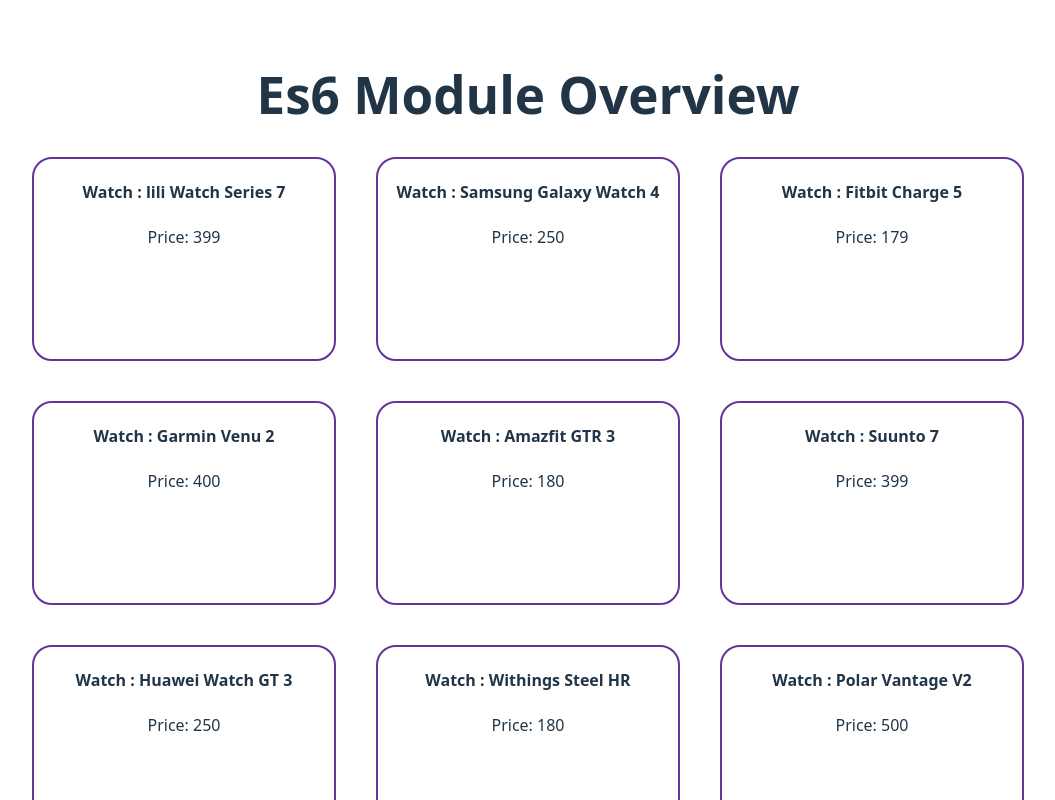
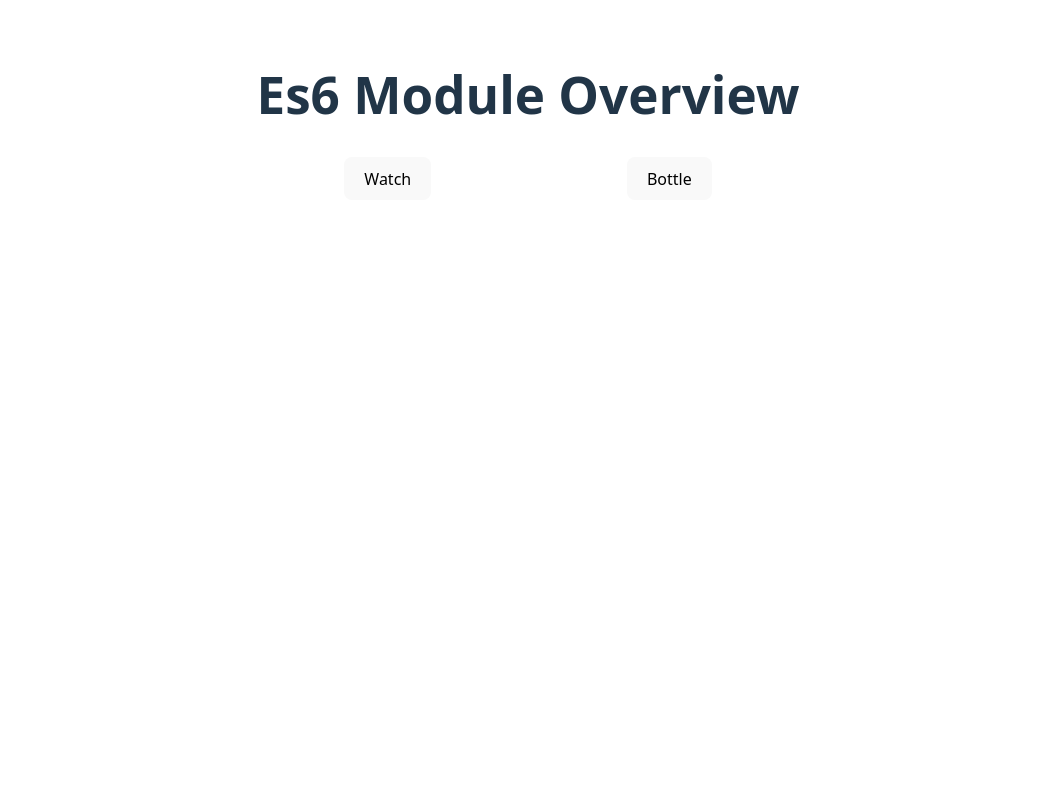
Before and after one commit to sadhin28/es6-module-overview, a React (Vite) app: page / in a window 1280 px wide. Shown: the top 800 px of the page, without its empty margins (112-1167 px from the left). Built offline with nearby package versions, Linux system fonts and the light colour scheme.

Commit message:
add es6 button

```diff
--- a/src/App.jsx
+++ b/src/App.jsx
@@ -12,34 +12,19 @@
 
     })
   },[])
-  // const watches =[
-  //   { "id": 1, "name": "Apple Watch Series 7", "price": 399, "img": "https://upload.wikimedia.org/wikipedia/commons/thumb/d/d7/Apple_Watch_Series_7_Aluminum_Green.png/800px-Apple_Watch_Series_7_Aluminum_Green.png" },
-  //   { "id": 2, "name": "Samsung Galaxy Watch 4", "price": 250, "img": "https://upload.wikimedia.org/wikipedia/commons/thumb/0/0c/Samsung_Galaxy_Watch_4.png/800px-Samsung_Galaxy_Watch_4.png" },
-  //   { "id": 3, "name": "Fitbit Charge 5", "price": 179, "img": "https://upload.wikimedia.org/wikipedia/commons/thumb/4/47/Fitbit_Charge_5_%28White%29.png/800px-Fitbit_Charge_5_%28White%29.png" },
-  //   { "id": 4, "name": "Garmin Venu 2", "price": 400, "img": "https://upload.wikimedia.org/wikipedia/commons/thumb/c/cf/Garmin_Venu_2_Smartwatch.png/800px-Garmin_Venu_2_Smartwatch.png" },
-  //   { "id": 5, "name": "Amazfit GTR 3", "price": 180, "img": "https://upload.wikimedia.org/wikipedia/commons/thumb/4/42/Amazfit_GTR_3.png/800px-Amazfit_GTR_3.png" },
-  //   { "id": 6, "name": "Suunto 7", "price": 399, "img": "https://upload.wikimedia.org/wikipedia/commons/thumb/1/1e/Suunto_7_Watch.png/800px-Suunto_7_Watch.png" },
-  //   { "id": 7, "name": "Huawei Watch GT 3", "price": 250, "img": "https://upload.wikimedia.org/wikipedia/commons/thumb/c/c5/Huawei_Watch_GT_3.png/800px-Huawei_Watch_GT_3.png" },
-  //   { "id": 8, "name": "Withings Steel HR", "price": 180, "img": "https://upload.wikimedia.org/wikipedia/commons/thumb/2/29/Withings_Steel_HR.png/800px-Withings_Steel_HR.png" },
-  //   { "id": 9, "name": "Polar Vantage V2", "price": 500, "img": "https://upload.wikimedia.org/wikipedia/commons/thumb/d/da/Polar_Vantage_V2.png/800px-Polar_Vantage_V2.png" },
-  //   { "id": 10, "name": "Fossil Gen 5", "price": 295, "img": "https://upload.wikimedia.org/wikipedia/commons/thumb/f/fd/Fossil_Gen_5_Smartwatch.png/800px-Fossil_Gen_5_Smartwatch.png" },
-  //   { "id": 11, "name": "Samsung Galaxy Watch 5", "price": 300, "img": "https://upload.wikimedia.org/wikipedia/commons/thumb/9/94/Samsung_Galaxy_Watch_5_Pro.png/800px-Samsung_Galaxy_Watch_5_Pro.png" },
-  //   { "id": 12, "name": "Apple Watch SE", "price": 279, "img": "https://upload.wikimedia.org/wikipedia/commons/thumb/4/43/Apple_Watch_SE_2022.png/800px-Apple_Watch_SE_2022.png" },
-  //   { "id": 13, "name": "Garmin Forerunner 945", "price": 600, "img": "https://upload.wikimedia.org/wikipedia/commons/thumb/4/4b/Garmin_Forerunner_945.png/800px-Garmin_Forerunner_945.png" },
-  //   { "id": 14, "name": "Amazfit Bip U Pro", "price": 60, "img": "https://upload.wikimedia.org/wikipedia/commons/thumb/1/16/Amazfit_Bip_U_Pro.png/800px-Amazfit_Bip_U_Pro.png" },
-  //   { "id": 15, "name": "Fitbit Sense", "price": 299, "img": "https://upload.wikimedia.org/wikipedia/commons/thumb/4/43/Fitbit_Sense.png/800px-Fitbit_Sense.png" },
-  //   { "id": 16, "name": "Garmin Lily", "price": 199, "img": "https://upload.wikimedia.org/wikipedia/commons/thumb/6/65/Garmin_Lily.png/800px-Garmin_Lily.png" },
-  //   { "id": 17, "name": "Amazfit GTS 2", "price": 179, "img": "https://upload.wikimedia.org/wikipedia/commons/thumb/e/e4/Amazfit_GTS_2.png/800px-Amazfit_GTS_2.png" },
-  //   { "id": 18, "name": "Huawei Watch Fit", "price": 130, "img": "https://upload.wikimedia.org/wikipedia/commons/thumb/4/4e/Huawei_Watch_Fit.png/800px-Huawei_Watch_Fit.png" },
-  //   { "id": 19, "name": "Suunto 9 Peak", "price": 700, "img": "https://upload.wikimedia.org/wikipedia/commons/thumb/3/37/Suunto_9_Peak.png/800px-Suunto_9_Peak.png" },
-  //   { "id": 20, "name": "Garmin Venu Sq", "price": 200, "img": "https://upload.wikimedia.org/wikipedia/commons/thumb/2/29/Garmin_Venu_Sq.png/800px-Garmin_Venu_Sq.png" }
-  // ]
 
+  const handeledWatch=()=>{
+
+  }
 
   return (
     <>
       <h1>Es6 Module Overview</h1>
-      <div className='watchContainer'>
+      <div className='buttonContainer'>
+         <button onClick={handeledWatch}>Watch</button>
+         <button>Bottle</button>
+      </div>
+      <div id='btnWatch' className='watchContainer'>
       {
         watches.map(watch=><Watch key={watch.id} watch={watch}></Watch>)
       }
--- a/src/components/watch/Watch.css
+++ b/src/components/watch/Watch.css
@@ -3,5 +3,6 @@
     border-radius: 20px;
     width: 300px;
     height: 200px;
+    display: none;
 
 }
--- a/src/index.css
+++ b/src/index.css
@@ -52,7 +52,13 @@
 button:focus-visible {
   outline: 4px auto -webkit-focus-ring-color;
 }
-
+.buttonContainer{
+  display: flex;
+  gap: 20px;
+  justify-content: space-around;
+  margin-top: 30px;
+  margin-bottom: 30px;
+}
 @media (prefers-color-scheme: light) {
   :root {
     color: #213547;
```
